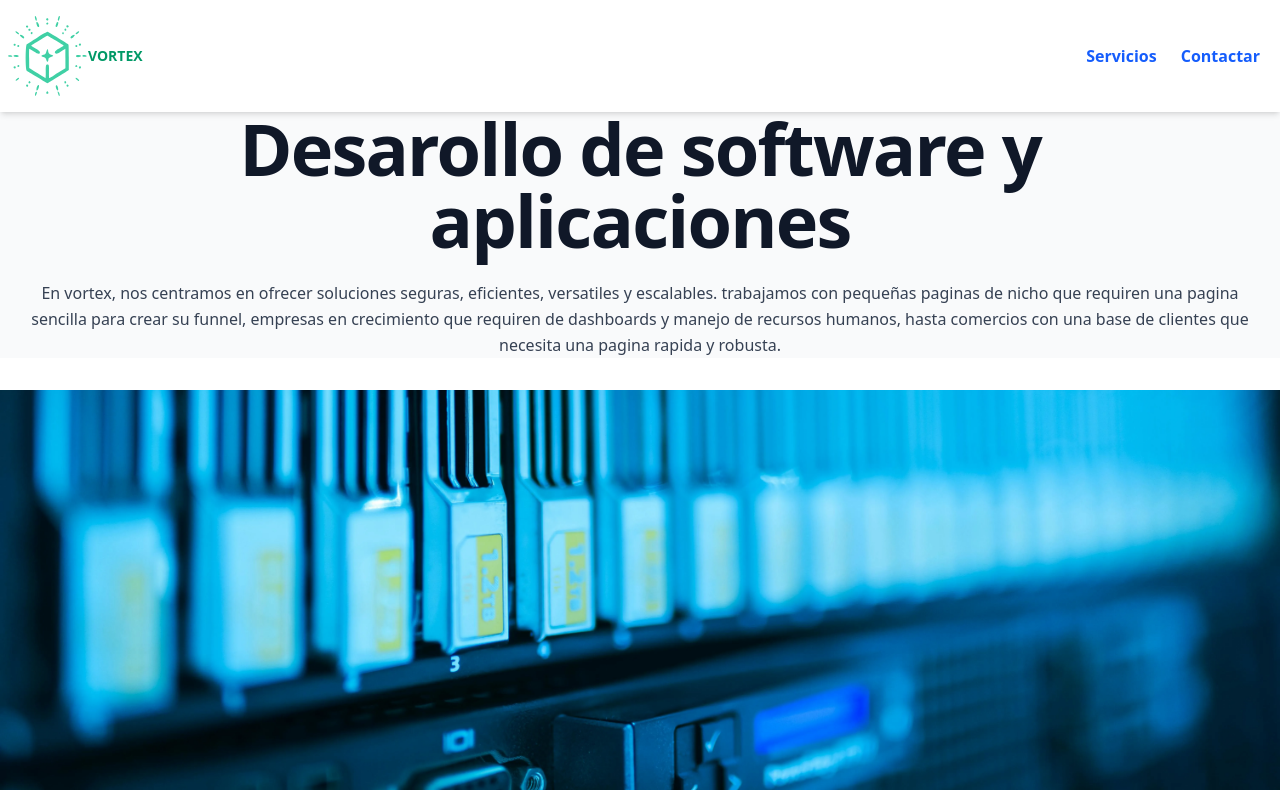
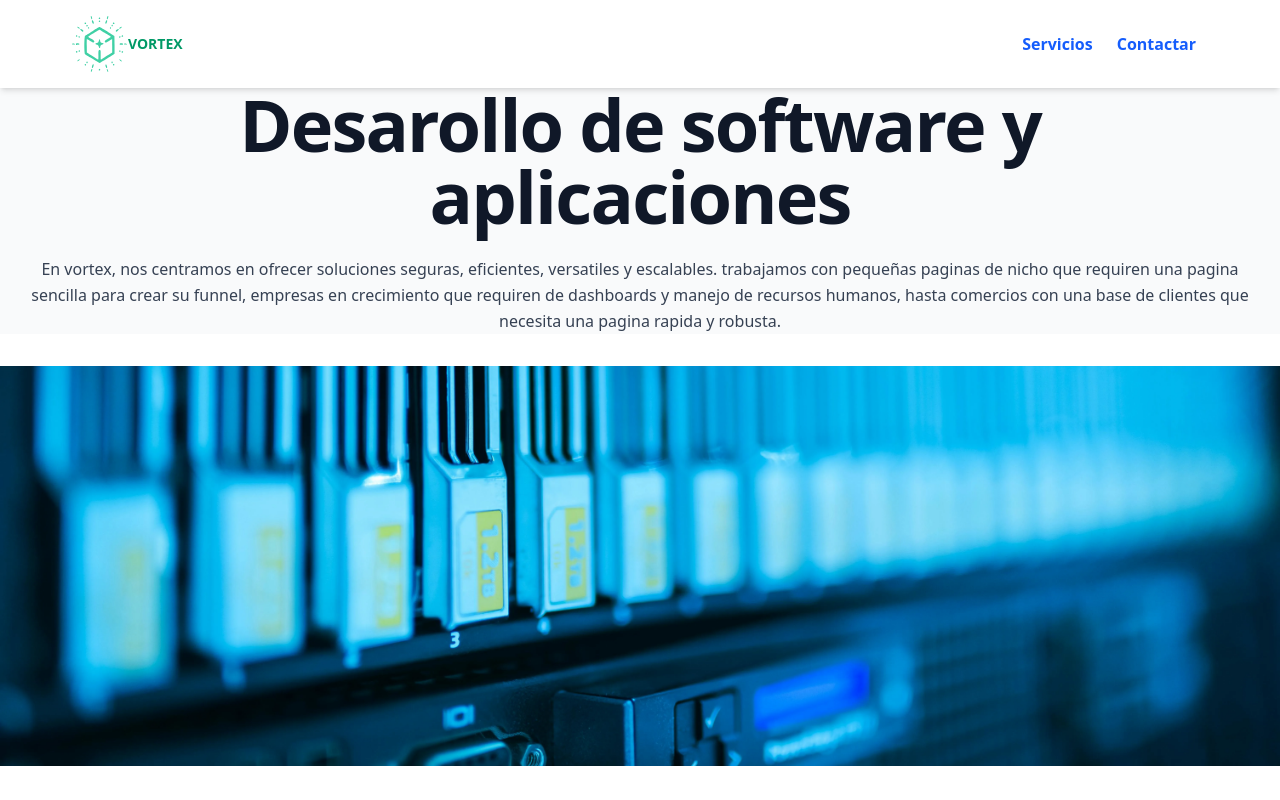
Before and after one commit to LuisDavid01/VORTEX, a React (Vite) app in the folder paginaServicios/: page /services in a window 1280 px wide. Shown: the top 800 px of the page. Built offline with nearby package versions, Linux system fonts and the light colour scheme.

Commit message:
arreglado icom

```diff
--- a/paginaServicios/src/Components/Header/index.tsx
+++ b/paginaServicios/src/Components/Header/index.tsx
@@ -10,18 +10,18 @@ const Header = () => {
       <div className="max-w-full mx-auto px-2 py-4 flex justify-between items-center w-full">
         <div
           onClick={() => navigate(PRIVATE_ROUTES.Home.url)}
-          className="flex items-center  text-2xl font-bold text-gray-800 cursor-pointer"
+          className="flex items-center  text-2xl font-bold text-gray-800 cursor-pointer ml-16"
         >
           <img
             src="/vortex.svg"
             alt="VORTEX-icon"
-            className="object-contain md:object-cover sd: w-20"
+            className="object-contain md:object-cover w-14 "
           />
           <p className="text-sm text-emerald-600 antialiased ">VORTEX</p>
         </div>
 
 
-        <nav>
+        <nav className="mr-16">
           <Button
             handleClick={() => {
               navigate(PRIVATE_ROUTES.Services.url);
```
